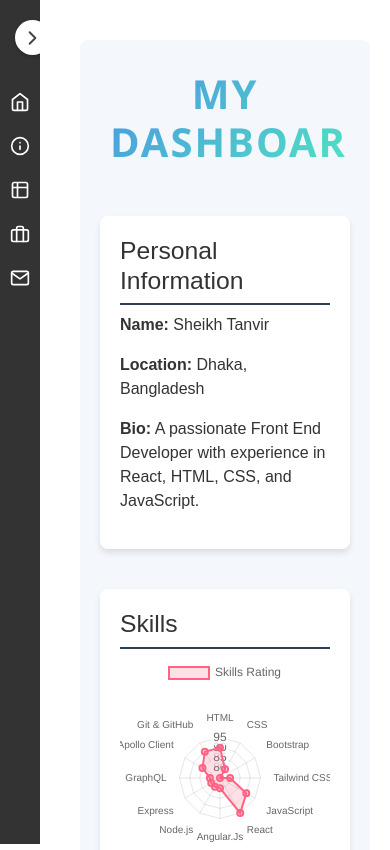
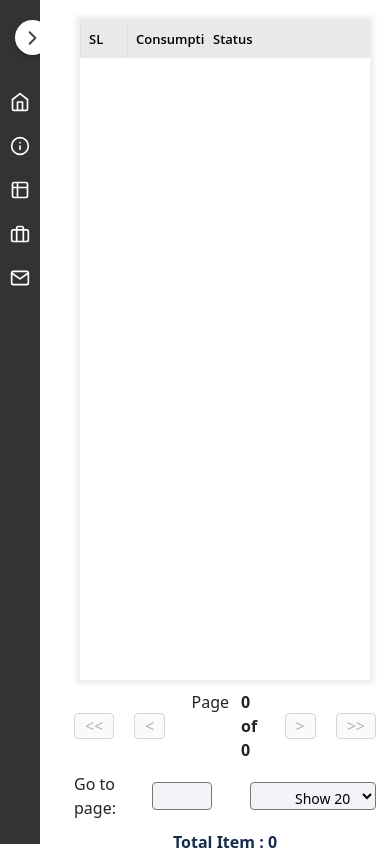
Before and after one commit to sktanvircse/Dashboard, a React (Create React App) app: page /tabel in a window 390 px wide. Before the commit this address led to /dashboard. Shown: the top 850 px of the page. Built offline with nearby package versions, Linux system fonts and the light colour scheme.

Commit message:
tabel css and some

```diff
--- a/src/Router.js
+++ b/src/Router.js
@@ -7,6 +7,7 @@ const Login = lazy(() => import("./views/auth/Login"));
 const Dashboard = lazy(() => import("./views/pages/Dashboard/index.jsx"));
 const About = lazy(() => import("./views/pages/About/index.jsx"));
 const SocketChat = lazy(() => import("./views/pages/SocketChat/SocketChat.jsx"));
+const Tabel = lazy(() => import("./views/pages/Table/index.jsx"));
 
 const AppRouter = () => {
     return (
@@ -22,7 +23,7 @@ const AppRouter = () => {
                                     <Route path="*" element={<Navigate to="/dashboard" />} />
                                     <Route path="/dashboard" element={<Dashboard />} />
                                     <Route path="/about" element={<About />} />
-
+                                    <Route path="/tabel" element={<Tabel />} />
 
 
                                     <Route path="/chate" element={<SocketChat />} />
--- a/src/components/sharedComponent/TansTackTable.js
+++ b/src/components/sharedComponent/TansTackTable.js
@@ -46,6 +46,10 @@ const TansTackTable = ({
   useClickOutside(wrapperRef, () => {
     setOpen(false);
   });
+
+  useEffect(()=>{
+    console.log("Tabel")
+  },[])
 
   function useClickOutside(ref, onClickOutside) {
     useEffect(() => {
--- /dev/null
+++ b/src/styles/_responsive.scss
@@ -0,0 +1,133 @@
+@media only screen and (max-width: 1440px) {
+    .navbar-submenu {
+      width: 60vw !important;
+    }
+    .main-section {
+      overflow: auto;
+      padding: 20px;
+      height: 90vh;
+    }
+  }
+  @media only screen and (max-width: 1280px) {
+    .card {
+      width: 390px !important;
+    }
+  }
+  @media only screen and (max-width: 992px) {
+    .card {
+      width: 370px !important;
+      margin: 5px !important
+    }
+    .main-section {
+      overflow: auto;
+      padding: 20px;
+      height: 85vh;
+    }
+    .form-card {
+      width: 95vw;
+    }
+    .table-footer {
+      margin-bottom: 20px;
+    }
+    .load-button, .add-button {
+      min-width: 45px;
+    }
+    .product-auth {
+      display: flex;
+      flex-direction: column;
+      align-items: start;
+      justify-content: center;
+      gap: 10px;
+      margin-top: 30px;
+
+    }
+    .navbar-submenu {
+      width: 48vw !important;
+    }
+    .navbar-profile {
+      display: flex;
+      justify-content: end;
+      width: 34%;
+    }
+
+  }
+  @media only screen and (max-width: 768px) {
+    .card {
+      width: 390px !important;
+    }
+    .navbar-fixed-top, .navbar-fixed-bottom {
+      position: fixed !important;
+      right: 0;
+      left: 0;
+      z-index: 1030;
+    }
+    .main-section {
+      margin-top: 50px;
+      overflow: auto;
+      padding: 20px;
+      height: 92vh;
+    }
+    .page-header-section {
+      display: flex;
+      flex-direction: column;
+      align-items: end;
+    }
+    .header-title {
+      justify-content: end;
+      margin-bottom: 10px;
+    }
+    .header-filter {
+      display: flex;
+      align-items: end;
+      justify-content: end;
+      gap: 5px;
+    }
+    .date-status-section {
+      flex-direction: column;
+    }
+    .form-card {
+      width: 90vw;
+    }
+    .page-search {
+      padding-left: 2.5rem;
+      margin-left: 2rem;
+    }
+    .details-header {
+      display: flex;
+      flex-direction: column;
+      align-items: end;
+      gap: 4px;
+    }
+    .table-container {
+      max-height: 58vh;
+    }
+    .table-footer {
+      flex-direction: column-reverse;
+      justify-content: center;
+      margin-bottom: 20px;
+    }
+    .table-action {
+      flex-direction: column;
+      align-items: end;
+    }
+
+    .load-button, .add-button {
+      min-width: 45px;
+    }
+    //loader......
+    .loader {
+      height: 400px;
+      width: 600px;
+    }
+    .product-auth {
+      display: flex;
+      flex-direction: column;
+      align-items: start;
+      justify-content: center;
+      gap: 10px;
+      margin-top: 30px;
+
+    }
+
+
+  }
--- /dev/null
+++ b/src/styles/_tabel.scss
@@ -0,0 +1,222 @@
+// .table {
+//   overflow: scroll;
+//   scroll-behavior: smooth;
+//   &::-webkit-scrollbar {
+//     width: 0px
+//   }
+// }
+// .table:hover {
+//   &::-webkit-scrollbar {
+//     width: 50px
+//   }
+// }
+// .tableContainer{
+//   border-radius: 20px;
+//   height: 244px;
+//   padding: 0 10px 10px 10px;
+//   overflow: scroll;
+// }
+
+// column filtering table
+table {
+    font-family: "Open Sans", Arial, sans-serif;
+    width: 100%;
+    // min-height: 100px !important;
+  }
+  // table tbody {
+  //   min-height: 200px !important;
+  // }
+  // table {
+  //   background-color: transparent;
+  //   /* width: 96%; */
+  //   margin-right: 0px;
+  // }
+
+  // table th {
+  //   // border: 1px solid #ebe7e7;
+  //   border: 1px solid #ffffff;
+  //   padding: 8px;
+  // }
+   td {
+    border: 1px solid #e0e0e0;
+    // border: 1px solid #ffffff;
+    padding: 8px;
+  }
+
+  table tr:nth-child(even) {
+    background-color: #EAECF0;
+  }
+  table tr:nth-child(odd) {
+    background-color: #fff;
+  }
+
+  // table tr:hover {
+  //   background-color: #edeef1;
+  //   color: white;
+  // }
+
+  table th {
+    border-left: 1px solid #e0e0e0;
+    padding: 8px;
+    padding-top: 10px;
+    text-align: start;
+    background-color: #e9e9eb;
+    color: #6b778c;
+    position: sticky;
+    z-index: 1;
+  }
+
+  thead,
+  tfoot {
+    position: sticky;
+  }
+  thead {
+    top: -1px;
+    z-index: 60;
+  }
+  // tbody{
+  //   height: 50px !important;
+  // }
+  tfoot {
+    bottom: 0;
+  }
+  th:first-child {
+    position: sticky;
+    left: -1px;
+    // border: 1px solid #e0e0e0;
+    z-index: 30;
+  }
+  td:first-child {
+    position: sticky;
+    left: -1px;
+    z-index: 30;
+  }
+  tr:nth-of-type(even) td:first-child {
+    background-color: #EAECF0;
+  }
+  tr:nth-of-type(odd) td:first-child {
+    background-color: #fff;
+  }
+
+  // th:last-child {
+  //   position: sticky;
+  //   right: 0;
+  //   background-color: #e0e1e4;
+  //   box-shadow: -10px 0px 10px 5px rgba(1, 144, 0, 0.1);
+  //   // z-index: 30;
+  // }
+  th:last-child {
+    position: sticky;
+    right: -1px;
+    // border: 1px solid #e0e0e0;
+  }
+  td:last-child {
+    position: sticky;
+    right: -1px;
+    background-color: #f1f5fa;
+  }
+  tr:nth-of-type(even) td:last-child {
+    background-color: #EAECF0;
+  }
+  tr:nth-of-type(odd) td:last-child {
+    background-color: #fff;
+  }
+  .table-container {
+    z-index: 30;
+    width: 100%;
+    // min-height: 300px;
+    max-height: 72vh;
+    overflow-y: auto;
+    overflow-x: auto;
+    box-shadow: 0px 0px 4px 4px rgba(85, 85, 85, 0.1);
+    }
+    .table-min-height {
+      min-height: 660px;
+    }
+  .header-text {
+    display: flex;
+    flex-direction: column;
+    justify-content: left;
+    align-items: start;
+  }
+  .filtering {
+    margin-top: 5px;
+    // padding-right: 10px;
+  }
+  .filter-icon {
+    position: relative;
+  }
+  .filter-text {
+    position: absolute;
+    padding: 10px;
+  }
+  .debounce-input {
+    max-width: 6vw;
+  }
+  .pagination-border {
+    box-shadow: 0px 0px 2px 2px rgba(1, 144, 0, 0.1);
+    padding: 10px;
+  }
+  .arrow-icon {
+    border: 1px solid #767677;
+    display: flex;
+    align-items: center;
+    justify-content: center;
+    padding: 0px 10px;
+    border-radius: 4px;
+  }
+  .arrow-icon[disabled] {
+    border: 1px solid #D0D5DD;
+  }
+  .page-search {
+    padding-left: 0.5rem;
+    padding-top: 5px;
+    padding-bottom: 5px;
+    border: 1px solid #767677;
+    border-radius: 4px;
+    box-sizing: border-box;
+    color: #2c3e50;
+    font-size: 14px;
+    background-color: #F2F4F7;
+    height: 28px;
+  }
+  @media only screen and (max-width: 1500px) {
+    .table-container {
+      max-height: 60vh;
+      }
+      .toggle {
+        top: 21vh;
+        right: 20px;
+      }
+  }
+  @media only screen and (max-width: 1380px) {
+    .toggle {
+      top: 28vh;
+      right: 20px;
+    }
+   }
+  @media only screen and (max-width: 1006px) {
+    .add-load {
+      margin-top: 20px;
+      }
+      .toggle {
+        top: 31vh;
+        right: 20px;
+      }
+  }
+  @media only screen and (max-width: 767px) {
+    .table-container {
+      max-height: 58vh;
+      }
+      .table-footer {
+        display: flex;
+        flex-direction: column-reverse;
+        justify-content: center;
+        align-items: center;
+      }
+      .page-search {
+        padding-left: 2.5rem;
+        margin-left: 2rem;
+      }
+
+  }
--- a/src/styles/index.scss
+++ b/src/styles/index.scss
@@ -2,6 +2,8 @@
 @import "font_style";
 @import "margin_padding";
 @import "custom";
+@import "tabel";
+@import "responsive";
 
 
 body {
--- /dev/null
+++ b/src/views/pages/Table/index.jsx
@@ -0,0 +1,54 @@
+import React, { useState } from 'react'
+import { createColumnHelper } from "@tanstack/react-table";
+import TansTackTable from "../../../components/sharedComponent/TansTackTable";
+
+
+const Table = () => {
+
+    const [data, setData] = useState([]);
+
+
+    const columnHelper = createColumnHelper();
+    const columns = [
+        columnHelper.accessor("sl", {
+            header: "SL",
+            enableColumnFilter: false,
+            size: "30px",
+        }),
+        columnHelper.accessor("", {
+            header: "Consumption Date",
+            // size: "150px",
+        }),
+        columnHelper.accessor("", {
+            header: "Amount",
+            // size: "100px",
+            meta: {
+                type: "number"
+            }
+        }),
+        columnHelper.accessor("remarks", {
+            header: "Remarkes",
+            // size: "150px",
+        }),
+        columnHelper.accessor("status", {
+            header: "Status",
+            // size: "100px",
+        }),
+    ];
+
+
+    return (
+        <>
+            <TansTackTable
+                columns={columns}
+                data={data}
+                tableFooter
+                // isSorting
+                // collumnfilter
+                // columnPinning
+            />
+        </>
+    )
+}
+
+export default Table;
--- a/src/views/partial/Navber.jsx
+++ b/src/views/partial/Navber.jsx
@@ -21,7 +21,7 @@ const Navber = ({ isOpen, toggleSidebar }) => {
             {isOpen && <span>About</span>}
           </li>
         </Link>
-        <Link className='text-white' style={{ textDecoration: "none" }}>
+        <Link to="/tabel" className='text-white' style={{ textDecoration: "none" }}>
           <li>
             <Table />
             {isOpen && <span>Table</span>}
```
